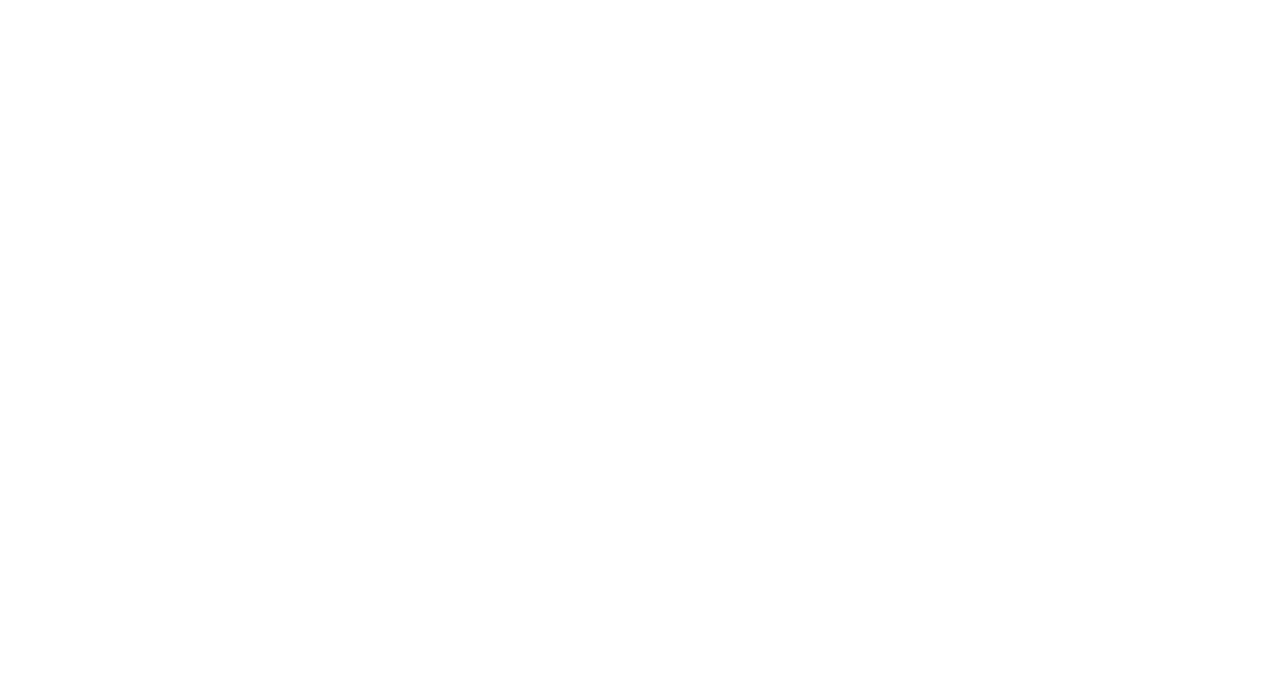
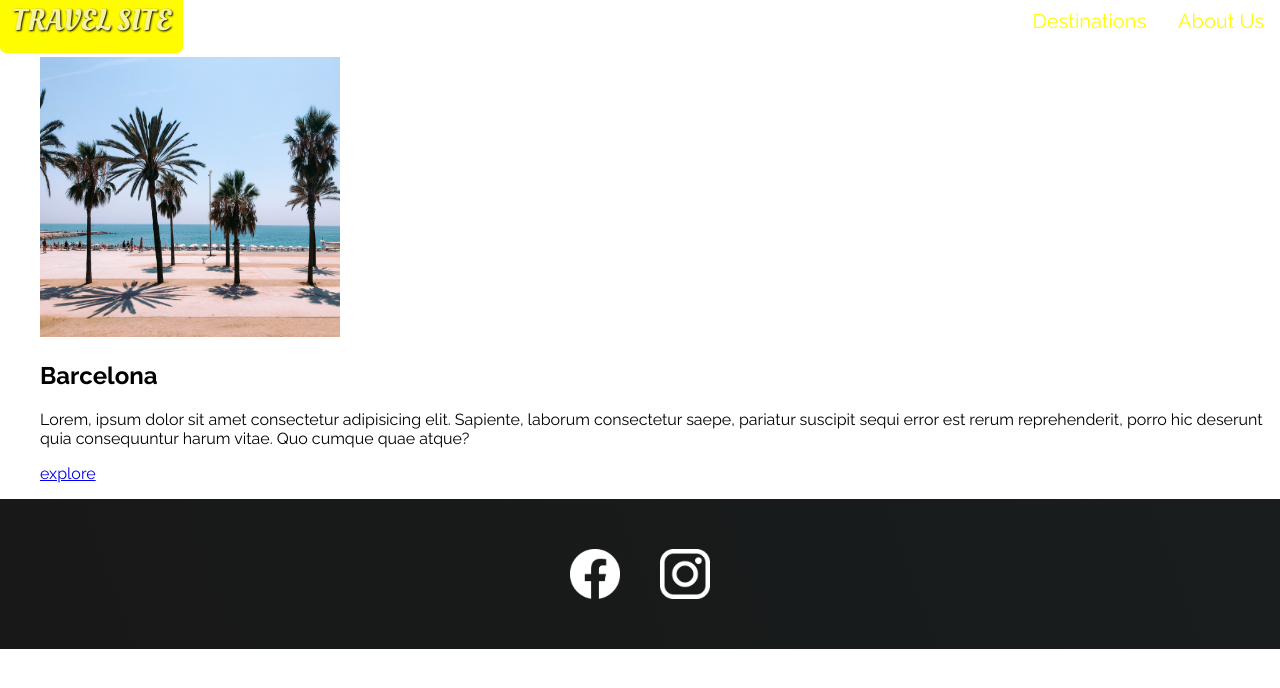
Before and after one commit to mehdi1361/100_day, a plain HTML site: page day_15_20/travel_site/places.html in a window 1280 px wide. Drawn offline with Linux system fonts and the light colour scheme.

Commit message:
start places

```diff
--- a/day_15_20/travel_site/places.html
+++ b/day_15_20/travel_site/places.html
@@ -0,0 +1,67 @@
+<!DOCTYPE html>
+<html lang="en">
+
+<head>
+    <meta charset="UTF-8">
+    <meta name="viewport" content="width=device-width, initial-scale=1.0">
+    <link rel="stylesheet" href="./statics/style/fonts.css" />
+    <link rel="stylesheet" href="./statics/style/shared.css" />
+    <link rel="stylesheet" href="./statics/style/places.css" />
+
+    <title>Places</title>
+</head>
+
+<body>
+    <header>
+        <div id="page-logo">
+            <a href="./index.html">Travel Site</a>
+        </div>
+        <nav>
+            <ul>
+                <li><a href="./places.html">Destinations</a></li>
+                <li><a href="#about-us">About Us</a></li>
+            </ul>
+        </nav>
+    </header>
+    <main>
+       <ul>
+        <li>
+            <img src="./statics/images/places/barcelona.jpg" alt="barcelona"/>
+            <div class="item-content">
+                <h2>Barcelona</h2>
+                <p>
+                    Lorem, ipsum dolor sit amet consectetur adipisicing elit.
+                    Sapiente, laborum consectetur saepe, pariatur suscipit sequi
+                    error est rerum reprehenderit, porro hic deserunt quia consequuntur
+                    harum vitae. Quo cumque quae atque?
+                </p>
+            </div>
+            <div class="actions">
+                <a href="https://en.wikipedia.org/wiki/Barcelona">explore</a>
+            </div>
+        </li>
+        <li></li>
+        <li></li>
+        <li></li>
+        <li></li>
+        <li></li>
+       </ul>
+    </main>
+
+    <footer>
+        <ul>
+            <li>
+                <a href="www.facebook.com">
+                    <img src="./statics/images/icons/facebook.png" alt="facebook">
+                </a>
+            </li>
+            <li>
+                <a href="www.instagram.com">
+                    <img src="./statics/images/icons/insta.png" alt="instagram">
+                </a>
+            </li>
+        </ul>
+    </footer>
+</body>
+
+</html>
--- /dev/null
+++ b/day_15_20/travel_site/statics/style/places.css
@@ -0,0 +1,7 @@
+header {
+    position: static;
+}
+main li img {
+    width: 300px;
+    height: 280px;
+}
```
Also changed, not shown: day_15_20/travel_site/index.html (+1 -1 lines).
